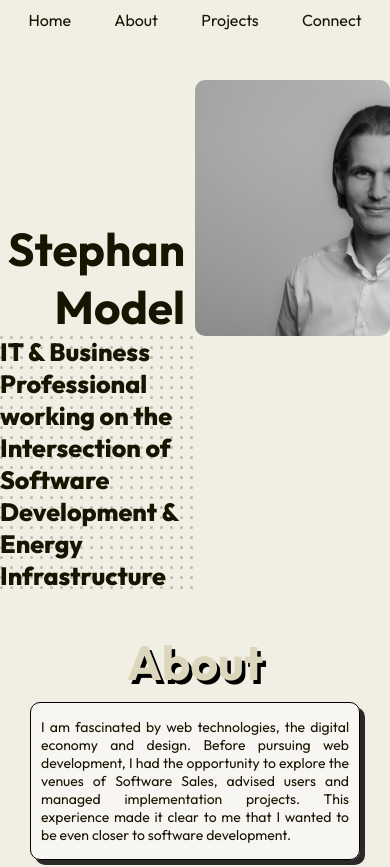
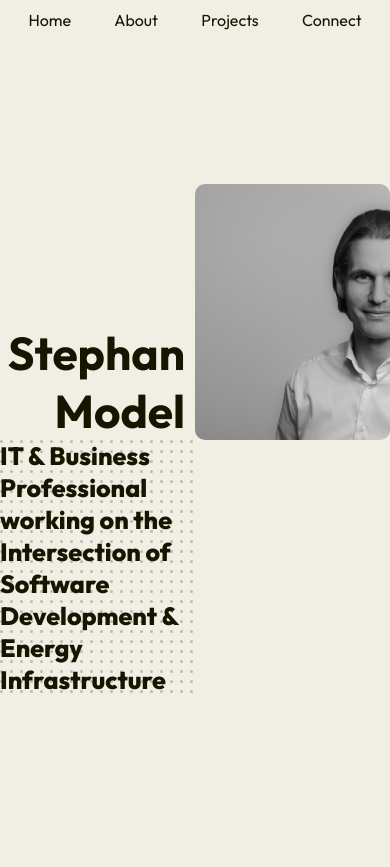
Before and after one commit to StephMode/personal-website, a React (Vite) app: page / in a window 390 px wide. Shown: the top 867 px of the page. Built offline with nearby package versions, Linux system fonts and the light colour scheme.

Commit message:
feat: adjust styling of grid elements
deleting the media query and styling height universally via  attribute yields the desired effect of having separeted sections on my page which is currently designed to be a one-pager

```diff
--- a/src/App.jsx
+++ b/src/App.jsx
@@ -55,9 +55,7 @@ const StyledSection = styled.section`
   align-items: center;
   padding-top: 40px;
   gap: 10px;
-  @media screen and (max-width: 840px) {
-    height: 100%;
-  }
+  height: 90vh;
 `;
 
 StyledSection.defaultProps = {
```
